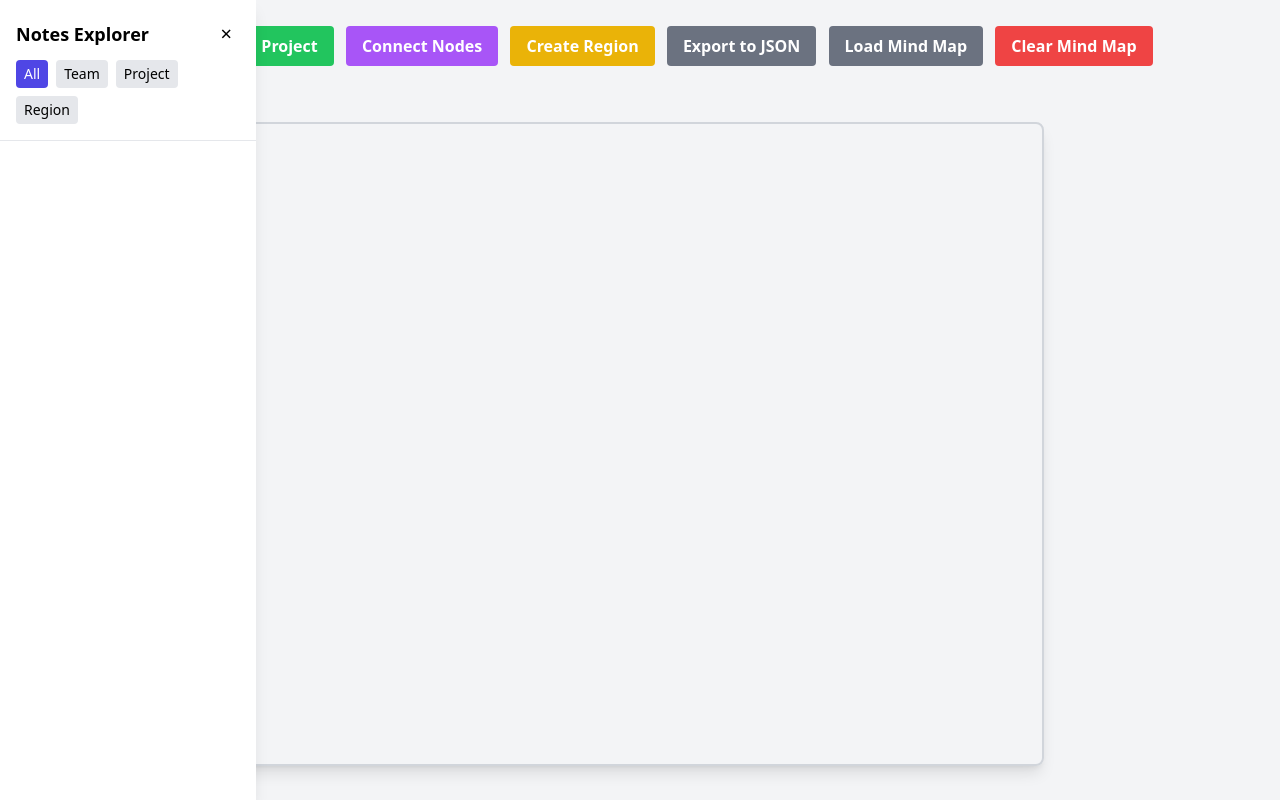
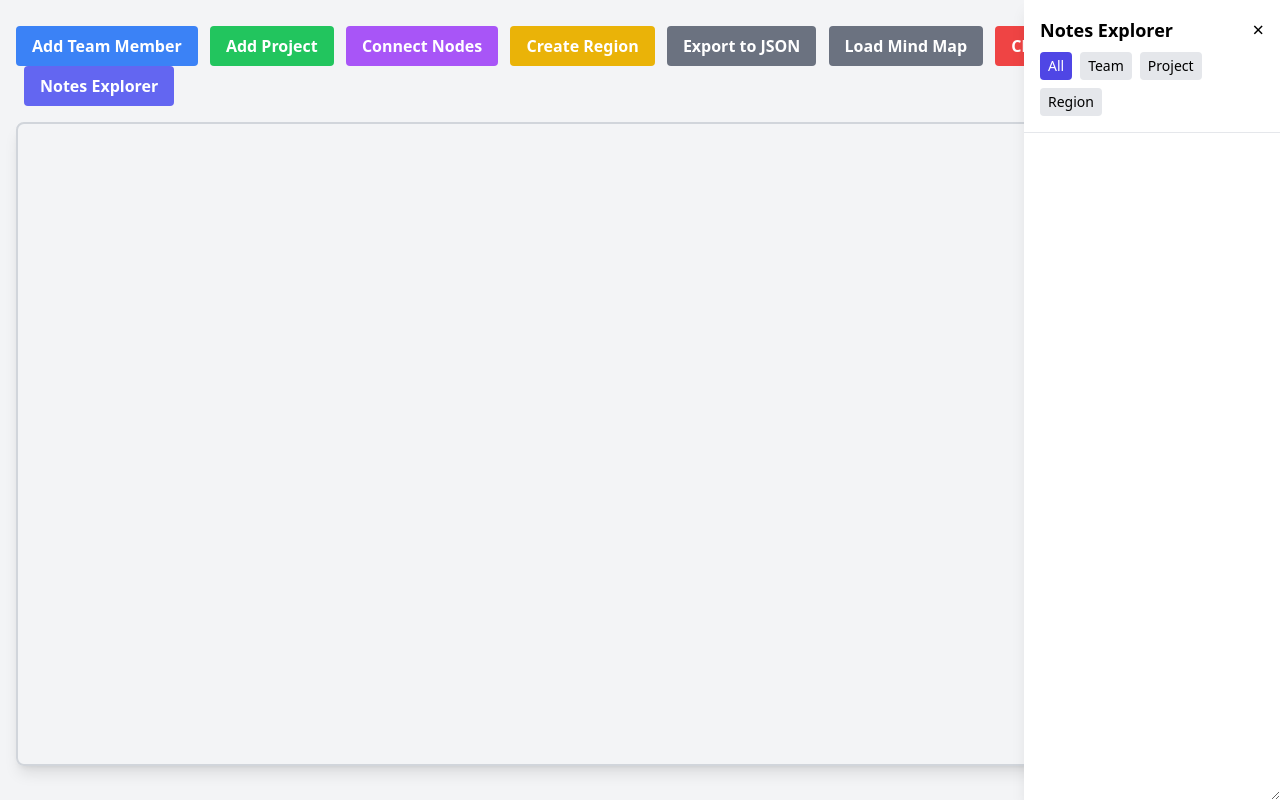
Before and after one commit to santolucito/mindmapper, a plain HTML site: page index.html in a window 1280 px wide. Both pictures are taken after a click on the button "Notes Explorer". Drawn offline with nearby package versions, Linux system fonts and the light colour scheme.

Commit message:
workign notes panel

```diff
--- a/index.html
+++ b/index.html
@@ -81,7 +81,8 @@
         </div>
     </div>
     <div id="notesExplorer"
-        class="fixed top-0 left-0 w-64 h-screen bg-white shadow-lg transform -translate-x-full transition-transform duration-300 ease-in-out">
+        class="fixed top-0 right-0 w-64 h-screen bg-white shadow-lg transform translate-x-full transition-transform duration-300 ease-in-out">
+        <div class="resize-handle"></div>
         <div class="p-4 border-b">
             <div class="flex justify-between items-center mb-2">
                 <h2 class="text-lg font-semibold">Notes Explorer</h2>
--- a/main.js
+++ b/main.js
@@ -699,6 +699,29 @@ function toggleNotesExplorer() {
     if (explorer.classList.contains('active')) {
         updateNotesExplorer();
     }
+
+    // Update filter button event listeners
+    ['All', 'Team', 'Project', 'Region'].forEach(filterType => {
+        const button = document.getElementById(`filter${filterType}`);
+        if (button) {
+            button.addEventListener('click', () => {
+                console.log(`${filterType} filter clicked`); // Debug logging
+                activeFilter = filterType.toLowerCase();
+                updateNotesExplorer();
+
+                // Update active button styling
+                document.querySelectorAll('button[id^="filter"]').forEach(btn => {
+                    btn.classList.remove('active');
+                });
+                button.classList.add('active');
+            });
+        } else {
+            console.error(`Button filter${filterType} not found`);
+        }
+    });
+
+    initializeResizablePanel();
+
 }
 
 function updateNotesExplorer() {
@@ -752,22 +775,33 @@ function updateNotesExplorer() {
     });
 }
 
-// Update filter button event listeners
-['All', 'Team', 'Project', 'Region'].forEach(filterType => {
-    const button = document.getElementById(`filter${filterType}`);
-    if (button) {
-        button.addEventListener('click', () => {
-            console.log(`${filterType} filter clicked`); // Debug logging
-            activeFilter = filterType.toLowerCase();
-            updateNotesExplorer();
+function initializeResizablePanel() {
+    const notesExplorer = document.getElementById('notesExplorer');
+    const resizeHandle = notesExplorer.querySelector('.resize-handle');
+    let isResizing = false;
+    let startWidth;
+    let startX;
 
-            // Update active button styling
-            document.querySelectorAll('button[id^="filter"]').forEach(btn => {
-                btn.classList.remove('active');
-            });
-            button.classList.add('active');
-        });
-    } else {
-        console.error(`Button filter${filterType} not found`);
-    }
-});
+    resizeHandle.addEventListener('mousedown', (e) => {
+        isResizing = true;
+        startX = e.pageX;
+        startWidth = notesExplorer.offsetWidth;
+
+        document.body.style.cursor = 'ew-resize';
+        e.preventDefault();
+    });
+
+    document.addEventListener('mousemove', (e) => {
+        if (!isResizing) return;
+
+        const width = startWidth - (e.pageX - startX);
+        if (width >= 200 && width <= 800) { // Min and max width constraints
+            notesExplorer.style.width = `${width}px`;
+        }
+    });
+
+    document.addEventListener('mouseup', () => {
+        isResizing = false;
+        document.body.style.cursor = 'default';
+    });
+}
--- a/style.css
+++ b/style.css
@@ -109,6 +109,10 @@
 
 #notesExplorer {
     z-index: 900;
+    min-width: 200px;
+    max-width: 800px;
+    resize: horizontal;
+    overflow: auto;
 }
 
 #notesExplorer.active {
@@ -137,14 +141,21 @@
     background: #555;
 }
 
-.notes-close-btn {
-    border: none;
-    background: none;
-    cursor: pointer;
-    padding: 4px 8px;
+.resize-handle {
+    position: absolute;
+    left: 0;
+    top: 0;
+    bottom: 0;
+    width: 4px;
+    cursor: ew-resize;
+    background: transparent;
 }
 
-.notes-close-btn:hover {
-    background-color: #f3f4f6;
-    border-radius: 4px;
+.resize-handle:hover {
+    background: rgba(0, 0, 0, 0.1);
 }
+
+#notesList {
+    height: calc(100vh - 116px);
+    width: 100%;
+}
```
